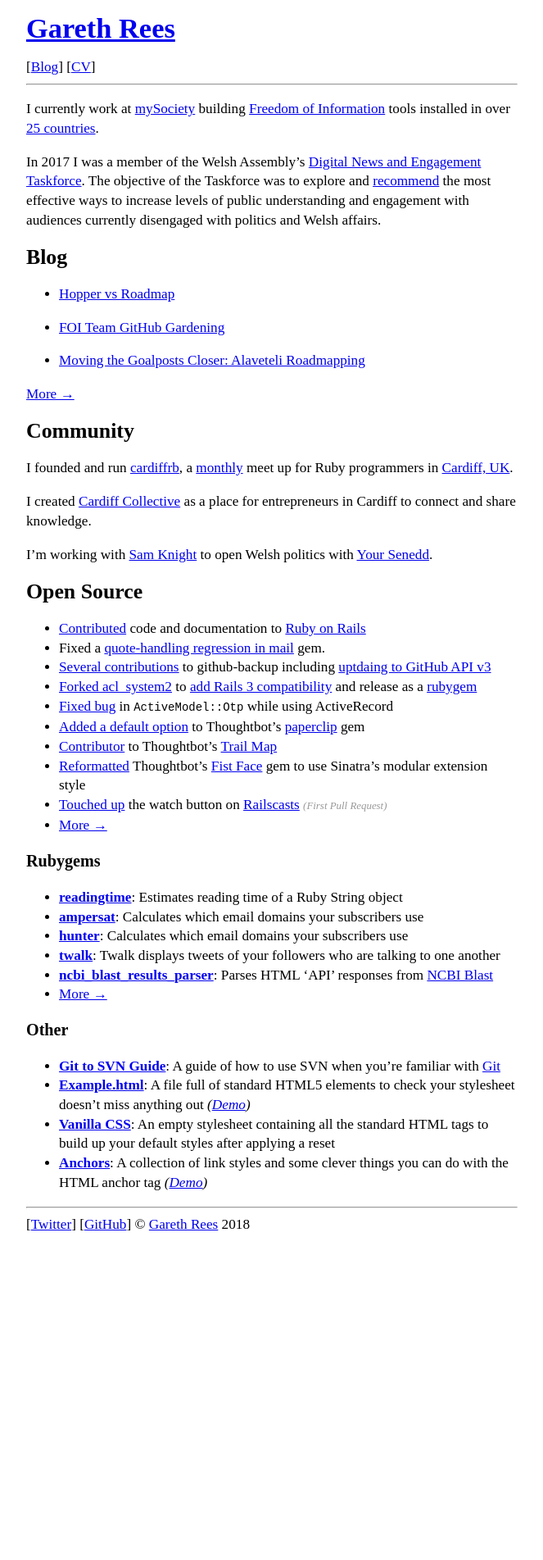
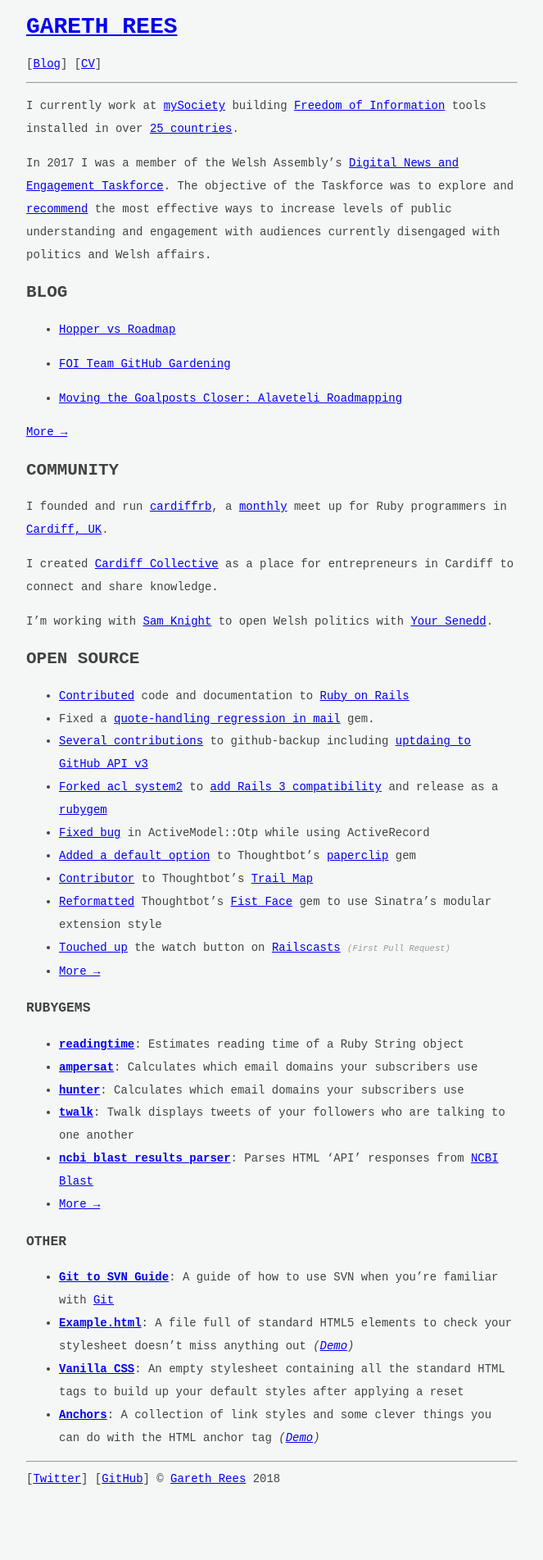
Before and after one commit to garethrees/garethrees.github.com, a Jekyll site: the page built from index.md, in a window 1280 px wide. Shown: the whole page at 82% size, without its empty margins (308-971 px from the left). Built offline with Jekyll 4.4.1, drawn with Linux system fonts in a browser that asks for light colours; before the commit the page ends 1609 px from its top, so only the background shows below that.

Commit message:
Monospace style
http://hypertext.net/2011/06/mimic-writer-aesthetic/

```diff
--- a/_layouts/default.html
+++ b/_layouts/default.html
@@ -8,12 +8,19 @@
 	<meta name="description" content="Gareth Rees: Ruby on Rails and Front End Web Developer from Cardiff, Wales UK" />
 
   <style type="text/css" media="screen">
+
     body {
+      background-color: #f5f6f6;
+      color: #424242;
+      font-family: monospace;
       font-size: 1.075em;
-      line-height: 1.375em;
+      line-height: 2em;
       margin: 0 auto 6em auto;
       max-width: 600px;
       padding: 0 1em;
+    }
+    h1,h2,h3,h4,h5,h6 {
+      text-transform: uppercase;
     }
     a:hover,
     a:active,
```
